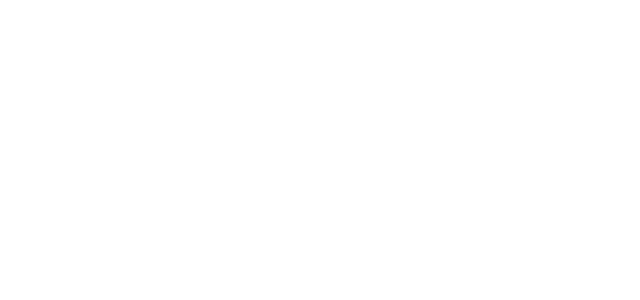
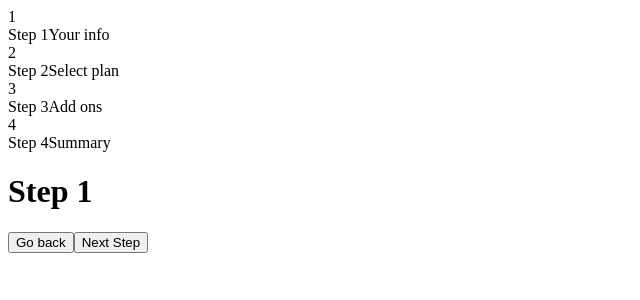
Before and after one commit to aaronkagan/react-multi-step-form, a React (Vite) app: page / in a window 1280 px wide. Shown: the top 300 px of the page, without its empty margins (0-640 px from the left). Built offline with nearby package versions, Linux system fonts and the light colour scheme.

Commit message:
setting up basic step components and logic

```diff
--- a/src/App.tsx
+++ b/src/App.tsx
@@ -1,5 +1,96 @@
+import { useState } from 'react';
+
 function App() {
-  return <></>;
+  const [step, setStep] = useState(1);
+
+  return (
+    <main>
+      <StepsBar />
+      {step === 1 && <Step1 />}
+      {step === 2 && <Step2 />}
+      {step === 3 && <Step3 />}
+      {step === 4 && <Step4 />}
+      {step === 5 && <Step5 />}
+      <Navigation
+        step={step}
+        setStep={setStep}
+      />
+    </main>
+  );
 }
 
 export default App;
+
+const StepsBar = () => {
+  return (
+    <aside>
+      <div>
+        <span>1</span>
+        <div>
+          <span>Step 1</span>
+          <span>Your info</span>
+        </div>
+      </div>
+      <div>
+        <span>2</span>
+        <div>
+          <span>Step 2</span>
+          <span>Select plan</span>
+        </div>
+      </div>
+      <div>
+        <span>3</span>
+        <div>
+          <span>Step 3</span>
+          <span>Add ons</span>
+        </div>
+      </div>
+      <div>
+        <span>4</span>
+        <div>
+          <span>Step 4</span>
+          <span>Summary</span>
+        </div>
+      </div>
+    </aside>
+  );
+};
+
+const Navigation = ({ step, setStep }) => {
+  const handlePreviousStep = () => {
+    if (step > 1) setStep((s) => s - 1);
+  };
+
+  const handleNextStep = () => {
+    if (step < 5) setStep((s) => s + 1);
+  };
+
+  return (
+    <section>
+      <div>
+        <button onClick={handlePreviousStep}>Go back</button>
+        <button onClick={handleNextStep}>Next Step</button>
+      </div>
+    </section>
+  );
+};
+
+const Step1 = () => {
+  return <h1>Step 1</h1>;
+};
+
+const Step2 = () => {
+  return <h1>Step 2</h1>;
+};
+
+const Step3 = () => {
+  return <h1>Step 3</h1>;
+};
+
+const Step4 = () => {
+  return <h1>Step 4</h1>;
+};
+
+const Step5 = () => {
+  return <h1>Step 5</h1>;
+};
```
